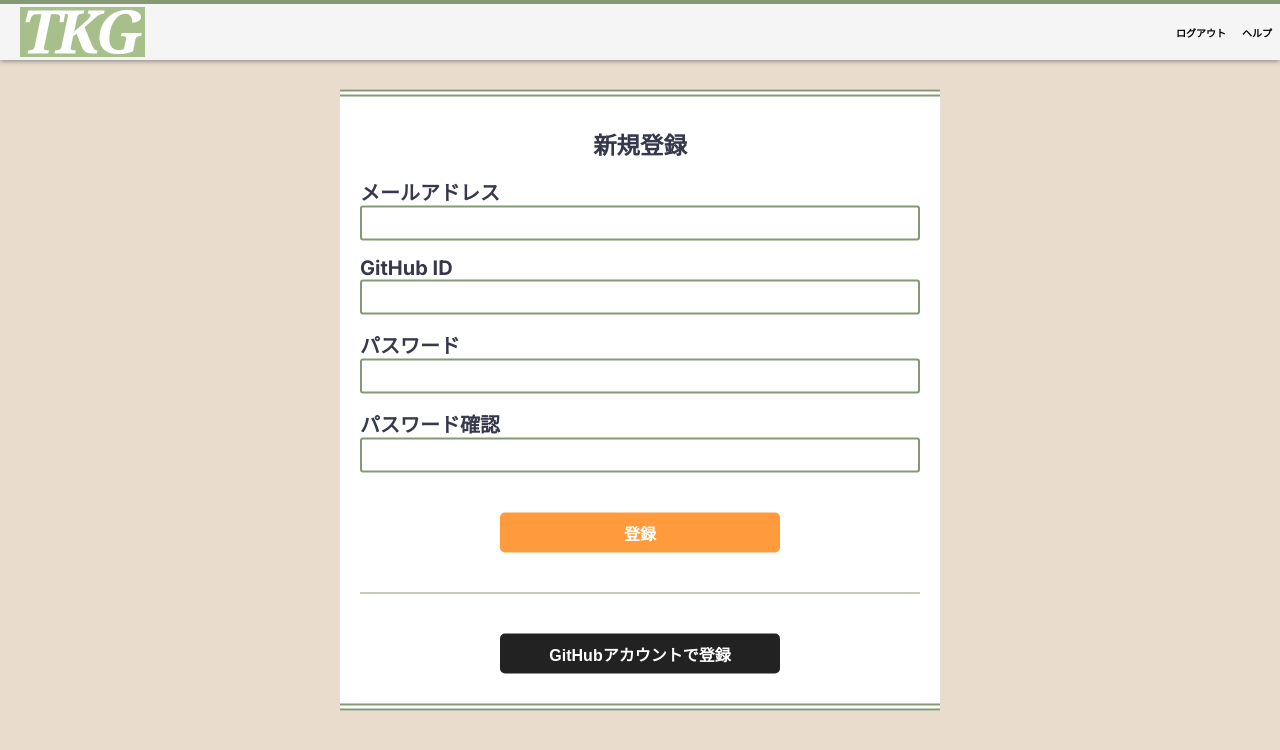
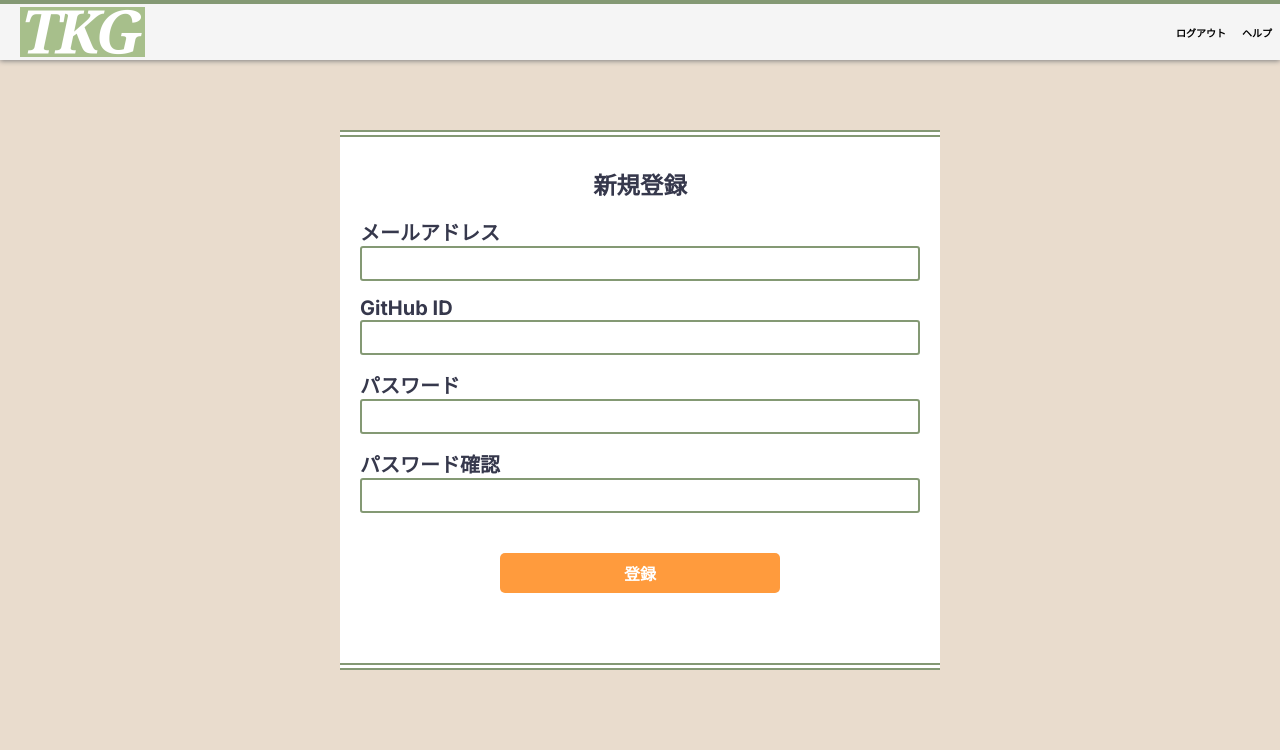
Before and after one commit to KakinokiKanta/tkg-frontend, a Next.js app: page /signUp in a window 1280 px wide. Shown: the top 750 px of the page. Built offline with nearby package versions, Linux system fonts and the light colour scheme.

Commit message:
update: githubアカウント認証用のボタンをログインページに配置しなおし

```diff
--- a/package.json
+++ b/package.json
@@ -10,6 +10,7 @@
   },
   "dependencies": {
     "next": "14.1.0",
+    "next-auth": "^4.24.5",
     "react": "^18",
     "react-dom": "^18",
     "react-hook-form": "^7.49.3"
--- a/src/app/(authentication)/signUp/_components/GithubOAuth/GithubOAuth.module.scss
+++ b/src/app/(authentication)/login/_components/GithubOAuth/GithubOAuth.module.scss
@@ -1,12 +1,13 @@
-.registerContainer {
-  border-top: 1px solid var(--decorate-color);
-}
+// .registerContainer {
+//   border-top: 1px solid var(--decorate-color);
+//   margin-bottom: 15px;
+// }
 
 .registerButton {
   display: block;
   width: 50%;
   min-width: var(--button-min-width);
-  margin: 0 auto;
+  margin: 40px auto;
   margin-top: 40px;
   padding: 8px 0;
   background-color: var(--github-color);
--- a/src/app/(authentication)/login/page.tsx
+++ b/src/app/(authentication)/login/page.tsx
@@ -1,5 +1,6 @@
 import { Form } from "./_components/Form";
 import { Register } from "./_components/Register";
+import { GithubOAuth } from "./_components/GithubOAuth";
 import styles from "./login.module.scss";
 
 const Login = () => {
@@ -9,6 +10,7 @@ const Login = () => {
         <div className={styles.container}>
           <h3 className={styles.h3}>ログイン</h3>
           <Form />
+          <GithubOAuth />
           <Register />
         </div>
       </section>
--- a/src/app/(authentication)/signUp/page.tsx
+++ b/src/app/(authentication)/signUp/page.tsx
@@ -1,5 +1,5 @@
 import { Form } from "./_components/Form";
-import { GithubOAuth } from "./_components/GithubOAuth";
+import { GithubOAuth } from "../login/_components/GithubOAuth";
 import styles from "./signUp.module.scss";
 
 const SignUp = () => {
@@ -9,7 +9,6 @@ const SignUp = () => {
         <div className={styles.container}>
           <h3 className={styles.h3}>新規登録</h3>
           <Form />
-          <GithubOAuth />
         </div>
       </section>
     </main>
```
Also changed, not shown: src/app/(authentication)/login/_components/GithubOAuth/index.tsx (renamed from src/app/(authentication)/signUp/_components/GithubOAuth/index.tsx), 1 other file (tests, documents, lock files or other folders).
